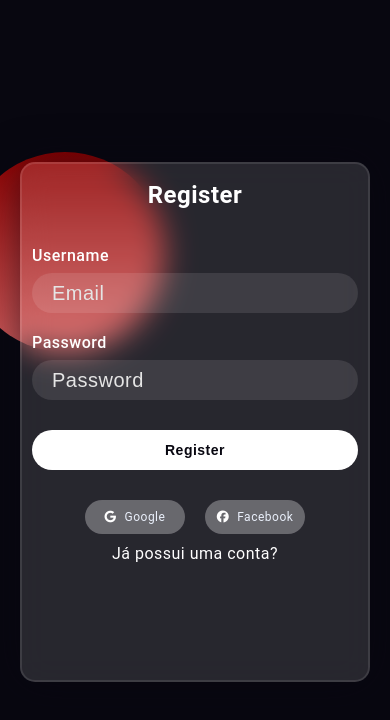
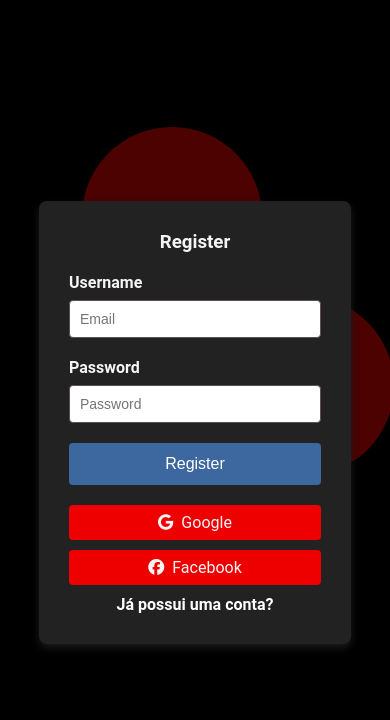
Before and after one commit to KaioBorgesDev/Fatek, a React (Vite) app in the folder frontend/: page /register in a window 390 px wide. Shown: the top 720 px of the page. Built offline with nearby package versions, Linux system fonts and the light colour scheme.

Commit message:
feat- forms login and register changed styles

```diff
--- a/frontend/src/components/FormLogin/FormLogin.css
+++ b/frontend/src/components/FormLogin/FormLogin.css
@@ -1,204 +1,174 @@
-*,
-*:before,
-*:after {
-  padding: 0;
-  margin: 0;
-  box-sizing: border-box;
+/* Estilos gerais de fundo e forma */
+.form-login-background {
+  background: #000000;
+  height: 100vh;
+  display: flex;
+  justify-content: center;
+  align-items: center;
 }
 
-body {
-  background-color: #080710;
+.form-login-shape {
+  position: absolute;
+  width: 200px;
+  height: 200px;
+  background: #fc0800;
+  border-radius: 50%;
+  opacity: 0.3;
+  animation: move 4s ease-in-out infinite;
 }
 
-.background {
-  width: 430px;
-  height: 520px;
-  position: absolute;
-  transform: translate(-50%, -50%);
-  left: 50%;
-  top: 50%;
+.form-login-shape:nth-child(1) {
+  top: 10%;
+  left: 10%;
 }
 
-.background .shape {
-  height: 200px;
-  width: 200px;
-  position: absolute;
-  border-radius: 50%;
+.form-login-shape:nth-child(2) {
+  top: 30%;
+  right: 10%;
 }
 
-.shape:first-child {
-  background: linear-gradient(#8d0000 0%, #d15d5d 100%);
-  left: -80px;
-  top: -80px;
+@keyframes move {
+  0% {
+    transform: translate(0, 0);
+  }
+  50% {
+    transform: translate(50px, 50px);
+  }
+  100% {
+    transform: translate(0, 0);
+  }
 }
 
-.shape:last-child {
-  background: linear-gradient(to right, #ff512f, #f09819);
-  right: -30px;
-  bottom: -80px;
+/* Formulário */
+.form-login {
+  background: rgb(34, 34, 34);
+  padding: 40px;
+  border-radius: 8px;
+  box-shadow: 0 4px 8px rgb(29, 26, 26);
+  width: 100%;
+  max-width: 400px;
+  position: relative;
+  z-index: 2;
 }
 
-form {
-  height: 520px;
-  width: 400px;
-  background-color: rgba(255, 255, 255, 0.13);
-  position: absolute;
-  transform: translate(-50%, -50%);
-  top: 50%;
-  left: 50%;
-  border-radius: 15px;
-  backdrop-filter: blur(15px);
-  border: 2px solid rgba(255, 255, 255, 0.1);
-  box-shadow: 0 0 40px rgba(8, 7, 16, 0.6);
-  padding: 50px 35px;
+.form-login h3 {
+  text-align: center;
+  margin-bottom: 20px;
 }
 
-form * {
-  color: #ffffff;
-  letter-spacing: 0.5px;
-  outline: none;
-  border: none;
+/* Labels */
+.form-login-label {
+  font-weight: bold;
+  margin-bottom: 8px;
+  display: block;
 }
 
-form h3 {
-  font-size: 32px;
-  font-weight: 600;
-  line-height: 42px;
-  text-align: center;
-  margin-bottom: 30px;
+/* Inputs */
+.form-login-input {
+  width: 100%;
+  padding: 10px;
+  margin-bottom: 20px;
+  border: 1px solid #614f4f;
+  border-radius: 4px;
+  font-size: 14px;
+  box-sizing: border-box;
+  color: black;
 }
 
-label {
-  display: block;
-  margin-top: 20px;
-  font-size: 16px;
-  font-weight: 500;
+.form-login-input:focus {
+  border-color: #003dc2;
+  outline: none;
 }
 
-input {
-  display: block;
-  height: 32px;
+/* Botão */
+.form-login-button {
+  background-color: #3d689f;
+  color: white;
+  padding: 12px;
   width: 100%;
-  background-color: rgba(255, 255, 255, 0.1);
-  border-radius: 25px;
-  padding: 0 20px;
-  margin-top: 8px;
-  font-size: 14px;
-  font-weight: 300;
+  border: none;
+  border-radius: 4px;
+  font-size: 16px;
+  cursor: pointer;
 }
 
-::placeholder {
-  color: #e5e5e5;
+.form-login-button:hover {
+  background-color: #1250a1;
 }
 
-.button {
-  margin-top: 30px;
-  width: 100%;
-  background-color: #ffffff;
-  color: #080710;
-  padding: 1px 0;
-  font-size: 16px;
-  font-weight: 600;
-  border-radius: 25px;
-  cursor: pointer;
-
+/* Seção social */
+.form-login-social {
+  display: flex;
+  justify-content: space-between;
+  margin-top: 20px;
 }
 
-.button:hover {
-  background-color: rgba(255, 255, 255, 0.8);
+.form-login-social-go,
+.form-login-social-fb {
+  display: flex;
+  justify-content: center;
+  align-items: center;
+  padding: 8px 16px;
+  background-color: #ee0000;
+  border-radius: 4px;
+  cursor: pointer;
 }
 
-.social {
-  margin-top: 30px;
-  display: flex;
-  justify-content: center;
+.form-login-social-go i,
+.form-login-social-fb i {
+  margin-right: 8px;
 }
 
-.social div {
-  background: rgba(255, 255, 255, 0.3);
-  width: 140px;
-  border-radius: 25px;
-  padding: 8px 15px;
-  display: flex;
-  align-items: center;
-  justify-content: center;
-  color: #eaf0fb;
-  text-align: center;
-  cursor: pointer;
-  transition: background 0.3s;
+.form-login-social-go:hover,
+.form-login-social-fb:hover {
+  background-color: #d0d0d0;
 }
 
-.social div:hover {
-  background-color: rgba(255, 255, 255, 0.5);
+/* Link para registro */
+.form-login a {
+  color: #ffffff;
+  text-decoration: none;
+  font-weight: bold;
 }
 
-.social .fb {
-  margin-left: 20px;
-}
-
-.social i {
-  margin-right: 8px;
+.form-login a:hover {
+  text-decoration: underline;
 }
 
 /* Responsividade */
 @media (max-width: 768px) {
-  .background {
-    width: 350px;
-    height: 420px;
-  }
-
-  form {
-    width: 300px;
-    padding: 40px 25px;
-  }
-
-  form h3 {
-    font-size: 28px;
-  }
-
-  input {
-    height: 25px;
-    font-size: 20px;
-  }
-
-  .button {
-    font-size: 14px;
-  }
-
-  .social div {
-    width: 120px;
-    font-size: 14px;
-    padding: 6px 12px;
+  .form-login {
+    padding: 20px;
+    max-width: 90%;
   }
 }
 
 @media (max-width: 480px) {
-  .background {
-    width: 300px;
-    height: 380px;
+  .form-login {
+    padding: 15px;
+    max-width: 95%;
   }
 
-  form {
-    width: 350px;
-    padding: 10px 10px;
+  .form-login h3 {
+    font-size: 18px;
   }
 
-  form h3 {
-    font-size: 24px;
-  }
-
-  input {
-    height: 40px;
-    font-size: 20px;
-  }
-
-  .button {
+  .form-login-input {
     font-size: 14px;
   }
 
-  .social div {
-    width: 100px;
-    font-size: 12px;
-    padding: 10px 10px;
+  .form-login-button {
+    font-size: 14px;
+  }
+
+  .form-login-social {
+    flex-direction: column;
+    align-items: center;
+  }
+
+  .form-login-social-go,
+  .form-login-social-fb {
+    width: 100%;
+    margin: 5px 0;
   }
 }
--- a/frontend/src/components/FormLogin/FormLogin.tsx
+++ b/frontend/src/components/FormLogin/FormLogin.tsx
@@ -18,11 +18,11 @@ const FormLogin = () => {
   const { setToken } = useToken();
 
   useEffect(() => {
-    if (message != '') {
+    if (message !== '') {
       toast.success(message);
-      setMessage('')
+      setMessage('');
     }
-  }, [])
+  }, [message, setMessage]);
 
   const handleLogin = async (e: React.FormEvent) => {
     e.preventDefault(); // Previne o comportamento padrão do formulário
@@ -42,8 +42,9 @@ const FormLogin = () => {
         body: JSON.stringify(payload),
       });
 
-      if (response.status === 401)
+      if (response.status === 401) {
         return toast.error("E-mail ou senha inválidos.");
+      }
 
       if (response.ok) {
         const data = await response.json();
@@ -61,13 +62,13 @@ const FormLogin = () => {
 
   return (
     <>
-      <div className="background">
-        <div className="shape"></div>
-        <div className="shape"></div>
-        <form onSubmit={handleLogin}>
+      <div className="form-login-background">
+        <div className="form-login-shape"></div>
+        <div className="form-login-shape"></div>
+        <form onSubmit={handleLogin} className="form-login">
           <h3>Login</h3>
 
-          <label htmlFor="username">Username</label>
+          <label htmlFor="username" className="form-login-label">Username</label>
           <input
             type="email"
             placeholder="Email"
@@ -75,9 +76,10 @@ const FormLogin = () => {
             value={username}
             onChange={(e) => setUsername(e.target.value)}
             required
+            className="form-login-input"
           />
 
-          <label htmlFor="password">Password</label>
+          <label htmlFor="password" className="form-login-label">Password</label>
           <input
             type="password"
             placeholder="Password"
@@ -85,14 +87,15 @@ const FormLogin = () => {
             value={password}
             onChange={(e) => setPassword(e.target.value)}
             required
+            className="form-login-input"
           />
 
-          <input type="submit" value="Log In" className='button' />
-          <div className="social">
-            <div className="go">
+          <input type="submit" value="Log In" className="form-login-button" />
+          <div className="form-login-social">
+            <div className="form-login-social-go">
               <i className="fab fa-google"></i> Google
             </div>
-            <div className="fb">
+            <div className="form-login-social-fb">
               <i className="fab fa-facebook"></i> Facebook
             </div>
           </div>
--- a/frontend/src/components/FormRegister/FormRegister.css
+++ b/frontend/src/components/FormRegister/FormRegister.css
@@ -1,204 +1,187 @@
-*,
-*:before,
-*:after {
-  padding: 0;
-  margin: 0;
+/* Estilos gerais de fundo e forma */
+.form-register-background {
+  background: #000000;
+  height: 100vh;
+  display: flex;
+  justify-content: center;
+  align-items: center;
+}
+
+.form-register-shape {
+  position: absolute;
+  width: 200px;
+  height: 200px;
+  background: #fc0800;
+  border-radius: 50%;
+  opacity: 0.3;
+  animation: move 4s ease-in-out infinite;
+}
+
+.form-register-shape:nth-child(1) {
+  top: 10%;
+  left: 10%;
+}
+
+.form-register-shape:nth-child(2) {
+  top: 30%;
+  right: 10%;
+}
+
+@keyframes move {
+  0% {
+    transform: translate(0, 0);
+  }
+  50% {
+    transform: translate(50px, 50px);
+  }
+  100% {
+    transform: translate(0, 0);
+  }
+}
+
+/* Formulário */
+.form-register {
+  background: rgb(34, 34, 34);
+  padding: 40px;
+  border-radius: 8px;
+  box-shadow: 0 4px 8px rgb(29, 26, 26);
+  width: 100%;
+  max-width: 400px;
+  position: relative;
+  z-index: 2;
   box-sizing: border-box;
 }
 
-body {
-  background-color: #080710;
+.form-register h3 {
+  text-align: center;
+  margin-bottom: 20px;
 }
 
-.background {
-  width: 430px;
-  height: 520px;
-  position: absolute;
-  transform: translate(-50%, -50%);
-  left: 50%;
-  top: 50%;
+/* Labels */
+.form-register-label {
+  font-weight: bold;
+  margin-bottom: 8px;
+  display: block;
 }
 
-.background .shape {
-  height: 200px;
-  width: 200px;
-  position: absolute;
-  border-radius: 50%;
+/* Inputs */
+.form-register-input {
+  width: 100%;
+  padding: 10px;
+  margin-bottom: 20px;
+  border: 1px solid #614f4f;
+  border-radius: 4px;
+  font-size: 14px;
+  box-sizing: border-box;
+  color: black;
 }
 
-.shape:first-child {
-  background: linear-gradient(#8d0000 0%, #d15d5d 100%);
-  left: -80px;
-  top: -80px;
+.form-register-input:focus {
+  border-color: #003dc2;
+  outline: none;
 }
 
-.shape:last-child {
-  background: linear-gradient(to right, #ff512f, #f09819);
-  right: -30px;
-  bottom: -80px;
+/* Botão */
+.form-register-button {
+  background-color: #3d689f;
+  color: white;
+  padding: 12px;
+  width: 100%;
+  border: none;
+  border-radius: 4px;
+  font-size: 16px;
+  cursor: pointer;
 }
 
-form {
-  height: 520px;
-  width: 400px;
-  background-color: rgba(255, 255, 255, 0.13);
-  position: absolute;
-  transform: translate(-50%, -50%);
-  top: 50%;
-  left: 50%;
-  border-radius: 15px;
-  backdrop-filter: blur(15px);
-  border: 2px solid rgba(255, 255, 255, 0.1);
-  box-shadow: 0 0 40px rgba(8, 7, 16, 0.6);
-  padding: 50px 35px;
+.form-register-button:hover {
+  background-color: #1250a1;
 }
 
-form * {
-  color: #ffffff;
-  letter-spacing: 0.5px;
-  outline: none;
-  border: none;
+/* Seção social */
+.form-register-social {
+  display: flex;
+  justify-content: space-between;
+  margin-top: 20px;
 }
 
-form h3 {
-  font-size: 32px;
-  font-weight: 600;
-  line-height: 42px;
-  text-align: center;
-  margin-bottom: 30px;
+.form-register-social-go,
+.form-register-social-fb {
+  display: flex;
+  justify-content: center;
+  align-items: center;
+  padding: 8px 16px;
+  background-color: #ee0000;
+  border-radius: 4px;
+  cursor: pointer;
 }
 
-label {
-  display: block;
-  margin-top: 20px;
-  font-size: 16px;
-  font-weight: 500;
-}
-
-input {
-  display: block;
-  height: 32px;
-  width: 100%;
-  background-color: rgba(255, 255, 255, 0.1);
-  border-radius: 25px;
-  padding: 0 20px;
-  margin-top: 8px;
-  font-size: 14px;
-  font-weight: 300;
-}
-
-::placeholder {
-  color: #e5e5e5;
-}
-
-.button {
-  margin-top: 30px;
-  width: 100%;
-  background-color: #ffffff;
-  color: #080710;
-  padding: 1px 0;
-  font-size: 16px;
-  font-weight: 600;
-  border-radius: 25px;
-  cursor: pointer;
-
-}
-
-.button:hover {
-  background-color: rgba(255, 255, 255, 0.8);
-}
-
-.social {
-  margin-top: 30px;
-  display: flex;
-  justify-content: center;
-}
-
-.social div {
-  background: rgba(255, 255, 255, 0.3);
-  width: 140px;
-  border-radius: 25px;
-  padding: 8px 15px;
-  display: flex;
-  align-items: center;
-  justify-content: center;
-  color: #eaf0fb;
-  text-align: center;
-  cursor: pointer;
-  transition: background 0.3s;
-}
-
-.social div:hover {
-  background-color: rgba(255, 255, 255, 0.5);
-}
-
-.social .fb {
-  margin-left: 20px;
-}
-
-.social i {
+.form-register-social-go i,
+.form-register-social-fb i {
   margin-right: 8px;
 }
 
-/* Responsividade */
-@media (max-width: 768px) {
-  .background {
-    width: 350px;
-    height: 420px;
+.form-register-social-go:hover,
+.form-register-social-fb:hover {
+  background-color: #d0d0d0;
+}
+
+/* Link para login */
+.form-register a {
+  color: #ffffff;
+  text-decoration: none;
+  font-weight: bold;
+}
+
+.form-register a:hover {
+  text-decoration: underline;
+}
+
+/* Media Queries para Responsividade */
+
+/* Para telas pequenas (celulares) */
+@media (max-width: 600px) {
+  .form-register {
+    padding: 20px;
+    max-width: 90%;
   }
 
-  form {
-    width: 300px;
-    padding: 40px 25px;
+  .form-register-shape {
+    width: 150px;
+    height: 150px;
   }
 
-  form h3 {
-    font-size: 28px;
+  .form-register-social {
+    flex-direction: column;
+    gap: 10px;
   }
 
-  input {
-    height: 25px;
-    font-size: 20px;
-  }
-
-  .button {
-    font-size: 14px;
-  }
-
-  .social div {
-    width: 120px;
-    font-size: 14px;
-    padding: 6px 12px;
+  .form-register-social-go,
+  .form-register-social-fb {
+    width: 100%;
+    justify-content: center;
   }
 }
 
-@media (max-width: 480px) {
-  .background {
-    width: 300px;
-    height: 380px;
+/* Para telas maiores (tablets, pequenas laptops) */
+@media (max-width: 900px) {
+  .form-register {
+    padding: 30px;
+    max-width: 80%;
   }
 
-  form {
-    width: 350px;
-    padding: 10px 10px;
+  .form-register-shape {
+    width: 180px;
+    height: 180px;
   }
 
-  form h3 {
-    font-size: 24px;
+  .form-register-social {
+    flex-direction: column;
+    gap: 10px;
   }
 
-  input {
-    height: 40px;
-    font-size: 20px;
-  }
-
-  .button {
-    font-size: 14px;
-  }
-
-  .social div {
-    width: 100px;
-    font-size: 12px;
-    padding: 10px 10px;
+  .form-register-social-go,
+  .form-register-social-fb {
+    width: 100%;
+    justify-content: center;
   }
 }
--- a/frontend/src/components/FormRegister/FormRegister.tsx
+++ b/frontend/src/components/FormRegister/FormRegister.tsx
@@ -13,8 +13,9 @@ const FormRegister = () => {
   const [username, setUsername] = useState('');
   const [password, setPassword] = useState('');
   const navigate = useNavigate();
-  const {setMessage} = useMessage()
-  const handleLogin = async (e: React.FormEvent) => {
+  const { setMessage } = useMessage();
+
+  const handleRegister = async (e: React.FormEvent) => {
     e.preventDefault(); // Previne o comportamento padrão do formulário (recarregar a página)
 
     const payload: RegisterPayload = {
@@ -31,11 +32,10 @@ const FormRegister = () => {
         body: JSON.stringify(payload),
       });
 
-      if (response.ok){
-          setMessage("Usuário cadastrado com sucesso!");
-          return navigate("/login")
+      if (response.ok) {
+        setMessage("Usuário cadastrado com sucesso!");
+        return navigate("/login");
       }
-
 
       if (response.status === 409) {
         return toast.error("Este email já está em uso.");
@@ -61,13 +61,13 @@ const FormRegister = () => {
         pauseOnHover
         theme="dark" />
 
-      <div className="background">
-        <div className="shape"></div>
-        <div className="shape"></div>
-        <form onSubmit={handleLogin}>
+      <form className="form-register-background">
+        <div className="form-register-shape"></div>
+        <div className="form-register-shape"></div>
+        <form onSubmit={handleRegister} className="form-register">
           <h3>Register</h3>
 
-          <label htmlFor="username">Username</label>
+          <label htmlFor="username" className="form-register-label">Username</label>
           <input
             type="email"
             placeholder="Email"
@@ -75,26 +75,27 @@ const FormRegister = () => {
             value={username}
             onChange={(e) => setUsername(e.target.value)}
             required
+            className="form-register-input"
           />
 
-          <label htmlFor="password">Password</label>
+          <label htmlFor="password" className="form-register-label">Password</label>
           <input
             type="password"
             placeholder="Password"
-
             id="password"
             value={password}
             onChange={(e) => setPassword(e.target.value)}
             required
+            className="form-register-input"
           />
 
-          <input type="submit" value="Register" className='button'/>
+          <input type="submit" value="Register" className="form-register-button" />
 
-          <div className="social">
-            <div className="go">
+          <div className="form-register-social">
+            <div className="form-register-social-go">
               <i className="fab fa-google"></i> Google
             </div>
-            <div className="fb">
+            <div className="form-register-social-fb">
               <i className="fab fa-facebook"></i> Facebook
             </div>
           </div>
@@ -103,7 +104,7 @@ const FormRegister = () => {
             <Link to={'/login'}>Já possui uma conta? </Link>
           </div>
         </form>
-      </div>
+      </form>
     </div>
   );
 };
```
